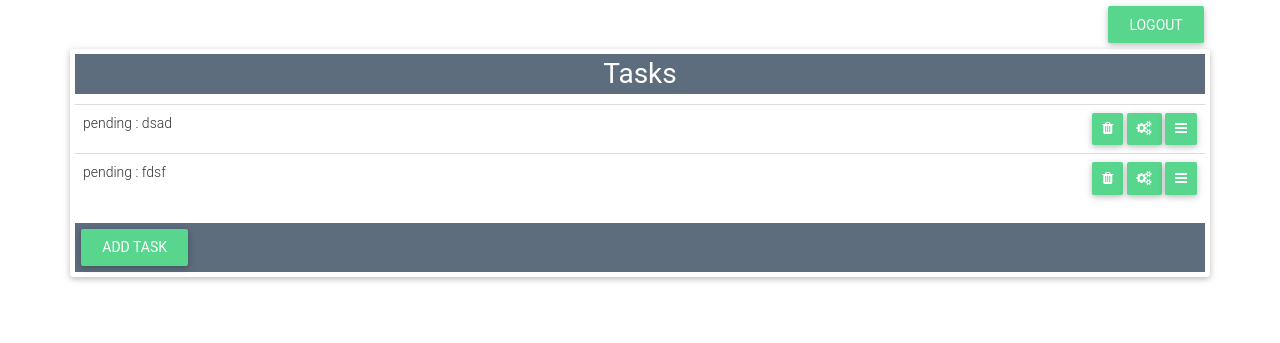
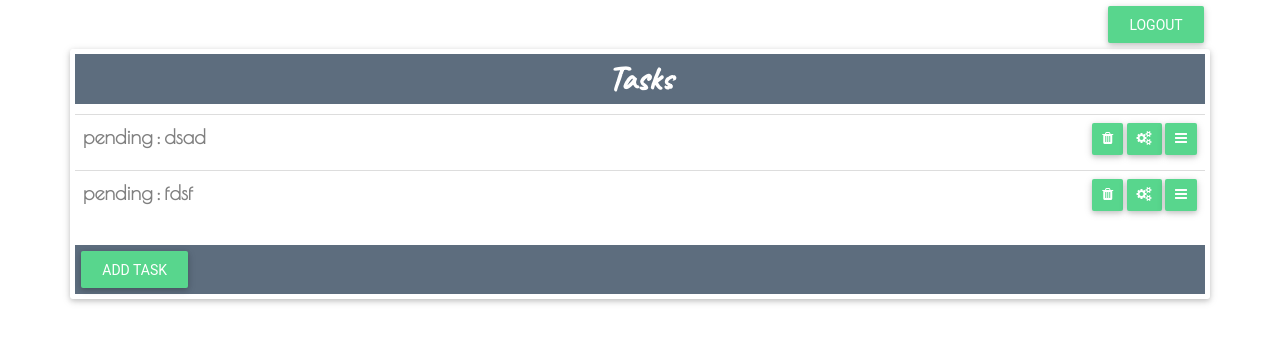
Before and after one commit to florferreyra/ToDoList, a Django app: template todo/core/templates/task-list.html in a window 1280 px wide. Shown: the top 343 px of the page. Run offline with Django 3.2, Linux system fonts and the light colour scheme; the template is opened without the code that fills it: values that come from a table or form of the project are taken from there, others are empty; data comes from the database, SQL or seed files in the repository; parts of the project's set-up code (start-up, migrations or seed data) failed here and were passed over; some libraries are stand-ins or nearby versions; some web fonts are replaced.

Commit message:
frontend

```diff
--- a/todo/core/templates/base.html
+++ b/todo/core/templates/base.html
@@ -6,6 +6,8 @@
   {% block styles %}
 
     <link rel="stylesheet" href="https://maxcdn.bootstrapcdn.com/bootstrap/3.3.7/css/bootstrap.min.css">
+
+    <link href="https://fonts.googleapis.com/css?family=Caveat|Poiret+One" rel="stylesheet">
 
     <link rel="stylesheet" type="text/css" href="{% static 'content/css/mdb.min.css' %}">
     <link rel="stylesheet" type="text/css" href="https://maxcdn.bootstrapcdn.com/font-awesome/4.7.0/css/font-awesome.min.css">
--- a/todo/core/templates/task-list.html
+++ b/todo/core/templates/task-list.html
@@ -27,7 +27,7 @@
           {% for task in task_list %}
           <tr>
             <td>
-              {{ task.get_state_display }} : {{ task }}
+              <p class="Poitext"> {{ task.get_state_display }} : {{ task }}
             </td>
             <td class="right-text" >
               <a class="btn btn-default waves-effect waves-light p-2" href="{% url 'task-remove' task.id %}" role="button"><i class="fa fa-trash" aria-hidden="true"></i></a>
--- a/todo/static/content/css/styles.css
+++ b/todo/static/content/css/styles.css
@@ -17,8 +17,11 @@
 }
 
 .title{
-  font-size: 28px;
+  font-size: 35px;
   color: white;
+  font-weight:600;
+  font-family: 'Caveat', cursive;
+
 }
 
 .login{
@@ -77,3 +80,19 @@ label {
   margin-left: 15px;
   width: 90%;
 }
+
+.card-title {
+  text-align: left;
+  color: white;
+  font-size: 30px;
+  font-weight:800;
+  background-color: #5d6d7e;
+  font-family: 'Caveat', cursive;
+}
+
+.Poitext{
+  font-family: 'Poiret One', cursive;
+  color: grey;
+  font-weight:800;
+  font-size: 20px;
+}
```
Also changed, not shown: todo/core/templates/task-detail.html (+6 -4 lines).
